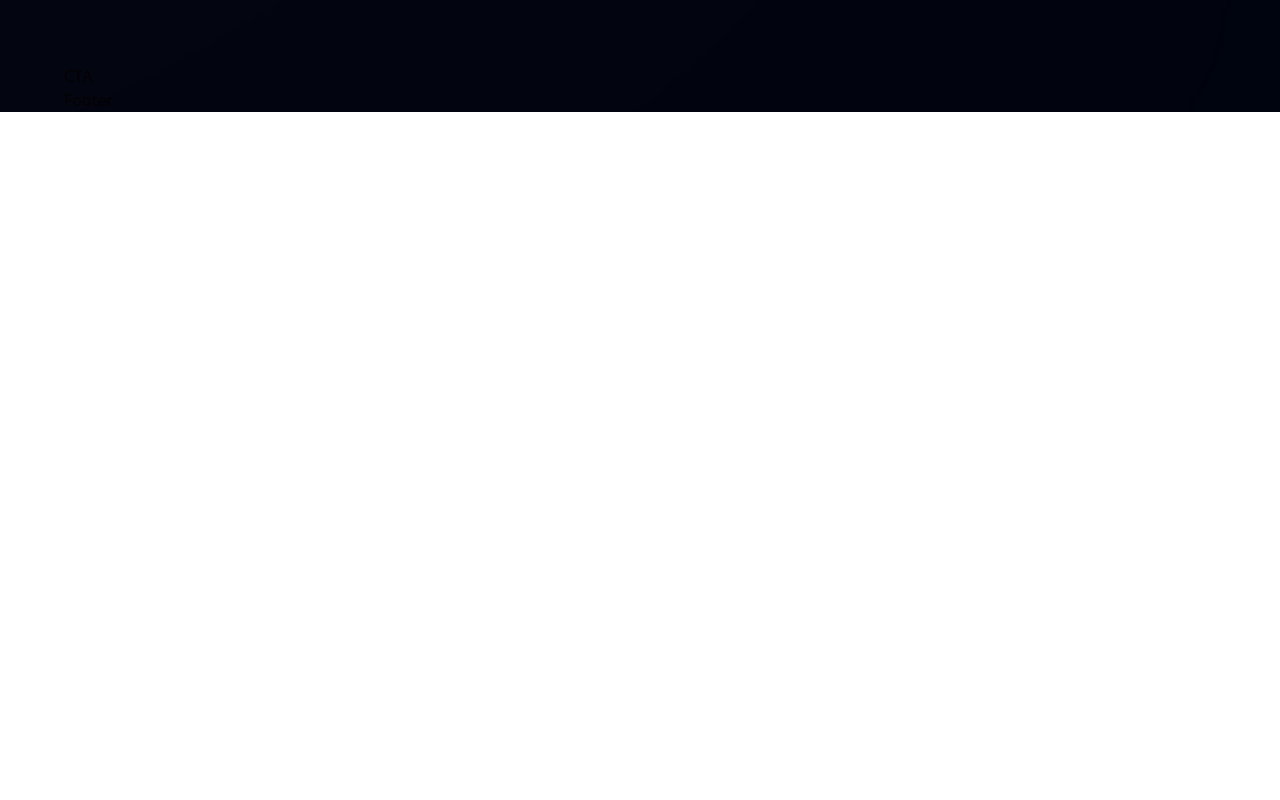
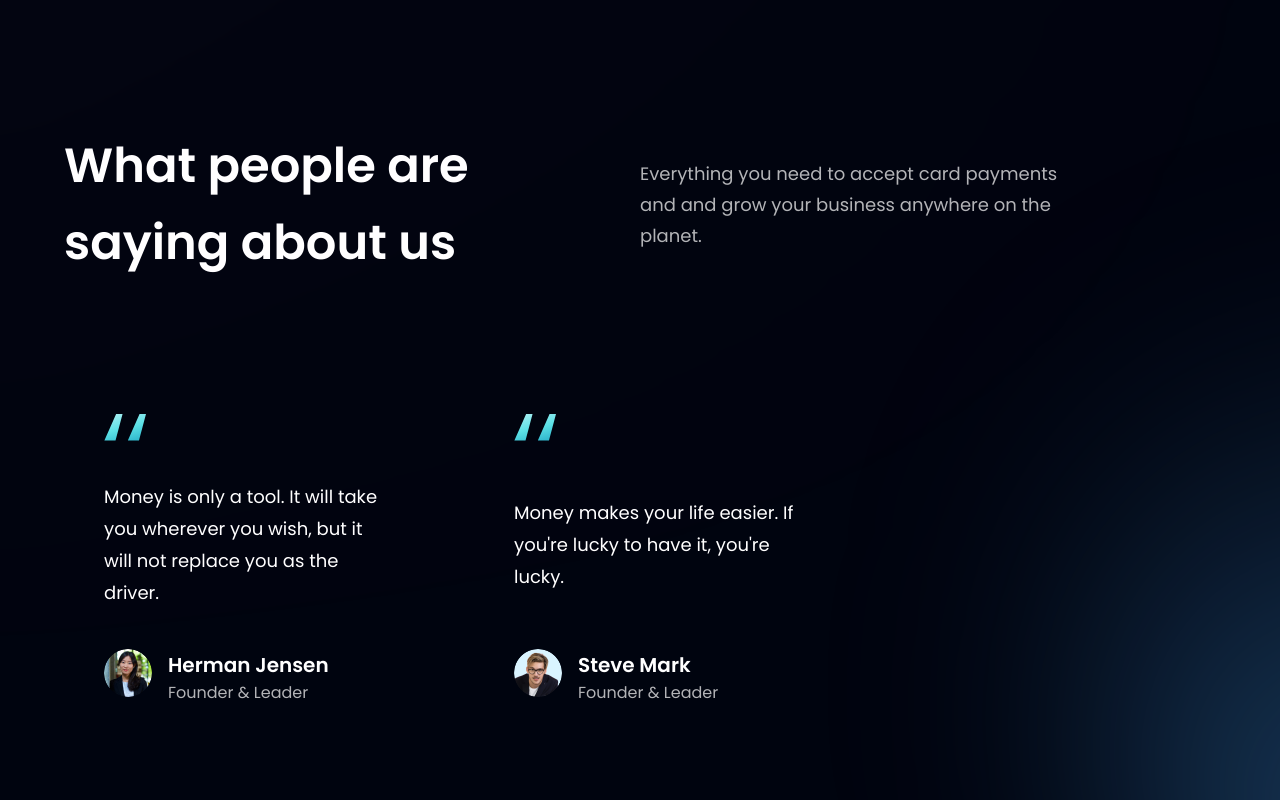
Before and after one commit to AhorIsaac/hoobank, a React (Vite) app: page / in a window 1280 px wide. Shown: the part 2740-3540 px from the top of the page. Before the commit the page ends 2852 px from the top, so only its background shows below. Built offline with nearby package versions, Linux system fonts and the light colour scheme.

Commit message:
chore: Add Testimonials component

```diff
--- /dev/null
+++ b/src/components/FeedbackCard.jsx
@@ -0,0 +1,38 @@
+import React from "react";
+import { quotes } from "../assets";
+
+const FeedbackCard = ({ content, name, title, img }) => {
+  return (
+    <div className="flex justify-between flex-col px-10 py-12 rounded-[20px] max-w-[370px] md:mr-10 sm:mr-5 mr-0 my-5 feedback-card">
+      <img
+        src={quotes}
+        alt="quotes"
+        className="w-[42px] h-[27px] object-contain"
+      />
+      <p className="font-poppins font-normal text-[18px] leading-[32px] text-white my-10">
+        {content}
+      </p>
+
+      <div className="flex flex-row">
+        <img
+          src={img}
+          alt={name}
+          className={`w-[48px] h-[48px] rounded-full`}
+        />
+
+        <div className="flex flex-col ml-4">
+          <h4
+            className={`font-poppins font-semibold text-[20px] leading-[32px] text-white`}
+          >
+            {name}
+          </h4>
+          <p className="font-poppins font-normal text-[16px] leading-[24px] text-dimWhite">
+            {title}
+          </p>
+        </div>
+      </div>
+    </div>
+  );
+};
+
+export default FeedbackCard;
--- a/src/components/Testimonials.jsx
+++ b/src/components/Testimonials.jsx
@@ -1,11 +1,39 @@
-import React from 'react'
+import { feedback } from "../constants";
+import styles, { layout } from "../styles";
+import FeedbackCard from "./FeedbackCard";
 
 const Testimonials = () => {
   return (
-    <div>
+    <section
+      id="clients"
+      className={`${styles.paddingY} ${styles.flexCenter} flex-col relative`}
+    >
+      {/* TODO:gradient */}
+      <div
+        className={`absolute z-[0] w-[60%] h-[60%] -right-[50%]  rounded-full blue__gradient`}
+      />
 
-    </div>
-  )
-}
+      <div
+        className={`w-full flex justify-between items-center md:flex-row flex-col sm:mb-16 mb-6 relative z-[1]`}
+      >
+        <h1 className={`${styles.heading2}`}>
+          What people are <br className="sm:block hidden" /> saying about us
+        </h1>
+        <div className="w-full md:mt-0 mt-6">
+          <p className={`${styles.paragraph} text-left max-w-[450px]`}>
+            Everything you need to accept card payments and and grow your
+            business anywhere on the planet.
+          </p>
+        </div>
+      </div>
 
-export default Testimonials
+      <div className="flex flex-wrap sm:justify-start justify-center  w-full feedback-container relative z-[1]">
+        {feedback.map((card) => (
+          <FeedbackCard key={card.id} {...card} />
+        ))}
+      </div>
+    </section>
+  );
+};
+
+export default Testimonials;
--- a/src/components/index.js
+++ b/src/components/index.js
@@ -8,6 +8,7 @@
 import Footer from "./Footer";
 import Testimonials from "./Testimonials";
 import Hero from "./Hero";
+import FeedbackCard from "./FeedbackCard";
 
 export {
   Navbar,
@@ -20,4 +21,5 @@
   Footer,
   Testimonials,
   Hero,
+  FeedbackCard,
 };
```
